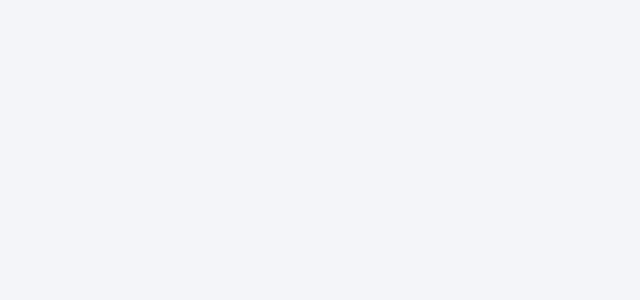
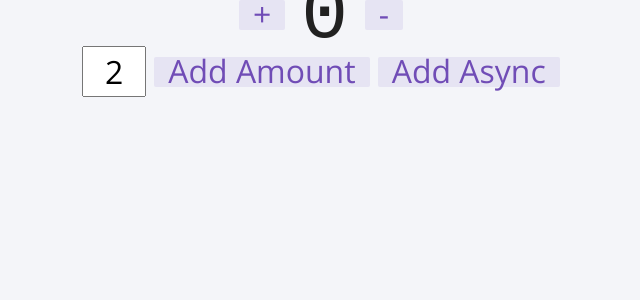
Before and after one commit to fatihazir/Arm-React, a React (Create React App) app: page /counter in a window 1280 px wide. Before the commit this address had no page. Shown: the top 300 px of the page, without its empty margins (319-959 px from the left). Built offline with nearby package versions, Linux system fonts and the light colour scheme.

Commit message:
new working redux example

```diff
--- a/src/App.js
+++ b/src/App.js
@@ -9,12 +9,14 @@ import ChangePasswordPage from './pages/profile/ChangePasswordPage';
 import UserPreferencesPage from './pages/profile/UserPreferencesPage'
 import TransactionGroupDetail from './pages/TransactionGroupDetail';
 import { BrowserRouter as Router, Route, Routes } from 'react-router-dom';
+import { Counter } from './features/counter/Counter';
 
 function App() {
     return (
         <Router>
             <Routes >
                 <Route exact path='/' element={<HomePage />} />
+                <Route exact path='/counter' element={<Counter />} />
                 <Route exact path='/login' element={<LoginPage />} />
                 <Route exact path='/register' element={<Register />} />
                 <Route exact path='/profile' element={<ProfilePage />} />
--- /dev/null
+++ b/src/app/store.js
@@ -0,0 +1,26 @@
+import { configureStore } from '@reduxjs/toolkit';
+import storage from 'redux-persist/lib/storage';
+import { combineReducers } from "redux";
+import { persistReducer } from 'redux-persist';
+import thunk from 'redux-thunk';
+
+import counterReducer from '../features/counter/counterSlice';
+
+const reducers = combineReducers({
+    counter: counterReducer
+});
+
+const persistConfig = {
+    key: 'root',
+    storage
+};
+
+const persistedReducer = persistReducer(persistConfig, reducers);
+
+const store = configureStore({
+    reducer: persistedReducer,
+    devTools: process.env.NODE_ENV !== 'production',
+    middleware: [thunk]
+});
+
+export default store;
--- /dev/null
+++ b/src/features/counter/Counter.js
@@ -0,0 +1,60 @@
+import React, { useState } from 'react';
+import { useSelector, useDispatch } from 'react-redux';
+import {
+  decrement,
+  increment,
+  incrementByAmount,
+  incrementAsync,
+  selectCount,
+} from './counterSlice';
+import styles from './Counter.module.css';
+
+export function Counter() {
+  const count = useSelector(selectCount);
+  const dispatch = useDispatch();
+  const [incrementAmount, setIncrementAmount] = useState('2');
+
+  return (
+    <div>
+      <div className={styles.row}>
+        <button
+          className={styles.button}
+          aria-label="Increment value"
+          onClick={() => dispatch(increment())}
+        >
+          +
+        </button>
+        <span className={styles.value}>{count}</span>
+        <button
+          className={styles.button}
+          aria-label="Decrement value"
+          onClick={() => dispatch(decrement())}
+        >
+          -
+        </button>
+      </div>
+      <div className={styles.row}>
+        <input
+          className={styles.textbox}
+          aria-label="Set increment amount"
+          value={incrementAmount}
+          onChange={e => setIncrementAmount(e.target.value)}
+        />
+        <button
+          className={styles.button}
+          onClick={() =>
+            dispatch(incrementByAmount(Number(incrementAmount) || 0))
+          }
+        >
+          Add Amount
+        </button>
+        <button
+          className={styles.asyncButton}
+          onClick={() => dispatch(incrementAsync(Number(incrementAmount) || 0))}
+        >
+          Add Async
+        </button>
+      </div>
+    </div>
+  );
+}
--- /dev/null
+++ b/src/features/counter/Counter.module.css
@@ -0,0 +1,75 @@
+.row {
+  display: flex;
+  align-items: center;
+  justify-content: center;
+}
+
+.row:not(:last-child) {
+  margin-bottom: 16px;
+}
+
+.value {
+  font-size: 78px;
+  padding-left: 16px;
+  padding-right: 16px;
+  margin-top: 2px;
+  font-family: 'Courier New', Courier, monospace;
+}
+
+.button {
+  appearance: none;
+  background: none;
+  font-size: 32px;
+  padding-left: 12px;
+  padding-right: 12px;
+  outline: none;
+  border: 2px solid transparent;
+  color: rgb(112, 76, 182);
+  padding-bottom: 4px;
+  cursor: pointer;
+  background-color: rgba(112, 76, 182, 0.1);
+  border-radius: 2px;
+  transition: all 0.15s;
+}
+
+.textbox {
+  font-size: 32px;
+  padding: 2px;
+  width: 64px;
+  text-align: center;
+  margin-right: 8px;
+}
+
+.button:hover,
+.button:focus {
+  border: 2px solid rgba(112, 76, 182, 0.4);
+}
+
+.button:active {
+  background-color: rgba(112, 76, 182, 0.2);
+}
+
+.asyncButton {
+  composes: button;
+  position: relative;
+  margin-left: 8px;
+}
+
+.asyncButton:after {
+  content: "";
+  background-color: rgba(112, 76, 182, 0.15);
+  display: block;
+  position: absolute;
+  width: 100%;
+  height: 100%;
+  left: 0;
+  top: 0;
+  opacity: 0;
+  transition: width 1s linear, opacity 0.5s ease 1s;
+}
+
+.asyncButton:active:after {
+  width: 0%;
+  opacity: 1;
+  transition: 0s
+}
--- /dev/null
+++ b/src/features/counter/counterSlice.js
@@ -0,0 +1,42 @@
+import { createSlice } from '@reduxjs/toolkit';
+
+export const counterSlice = createSlice({
+    name: 'counter',
+    initialState: {
+        value: 0,
+    },
+    reducers: {
+        increment: state => {
+            // Redux Toolkit allows us to write "mutating" logic in reducers. It
+            // doesn't actually mutate the state because it uses the Immer library,
+            // which detects changes to a "draft state" and produces a brand new
+            // immutable state based off those changes
+            state.value += 1;
+        },
+        decrement: state => {
+            state.value -= 1;
+        },
+        incrementByAmount: (state, action) => {
+            state.value += action.payload;
+        },
+    },
+});
+
+export const { increment, decrement, incrementByAmount } = counterSlice.actions;
+
+// The function below is called a thunk and allows us to perform async logic. It
+// can be dispatched like a regular action: `dispatch(incrementAsync(10))`. This
+// will call the thunk with the `dispatch` function as the first argument. Async
+// code can then be executed and other actions can be dispatched
+export const incrementAsync = amount => dispatch => {
+    setTimeout(() => {
+        dispatch(incrementByAmount(amount));
+    }, 1000);
+};
+
+// The function below is called a selector and allows us to select a value from
+// the state. Selectors can also be defined inline where they're used instead of
+// in the slice file. For example: `useSelector((state) => state.counter.value)`
+export const selectCount = state => state.counter.value;
+
+export default counterSlice.reducer;
--- a/src/index.js
+++ b/src/index.js
@@ -2,17 +2,24 @@ import React from 'react';
 import ReactDOM from 'react-dom';
 import './index.css';
 import App from './App';
-import reportWebVitals from './reportWebVitals';
+import store from './app/store';
+import { Provider } from 'react-redux';
+import { PersistGate } from 'redux-persist/integration/react';
+import { persistStore } from 'redux-persist';
+
+let persistor = persistStore(store);
 
 ReactDOM.render(
-
-  <App />
-
-  ,
+  <React.StrictMode>
+    <Provider store={store}>
+      <PersistGate loading={null} persistor={persistor}>
+        <App />
+      </PersistGate>
+    </Provider>
+  </React.StrictMode>,
   document.getElementById('root')
 );
 
 // If you want to start measuring performance in your app, pass a function
 // to log results (for example: reportWebVitals(console.log))
 // or send to an analytics endpoint. Learn more: https://bit.ly/CRA-vitals
-reportWebVitals();
```
